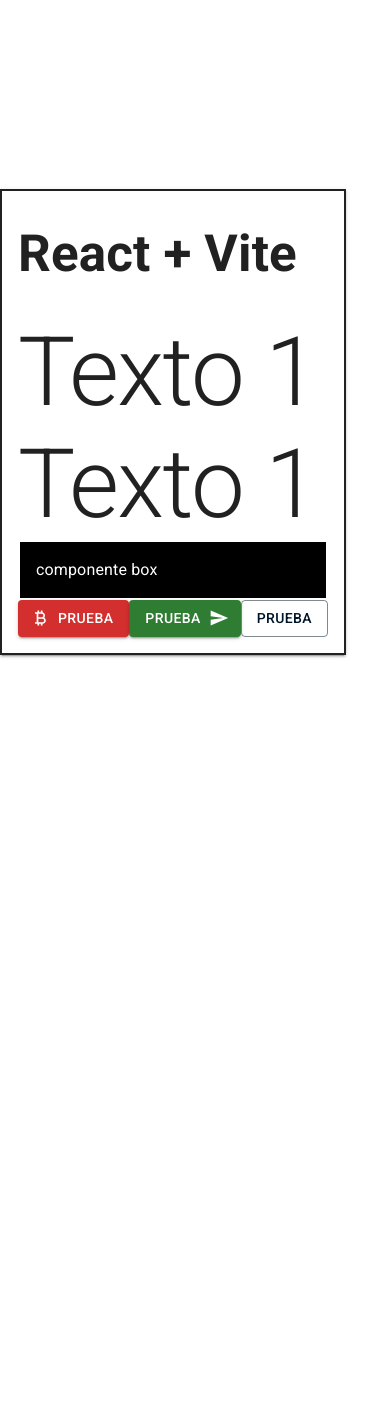
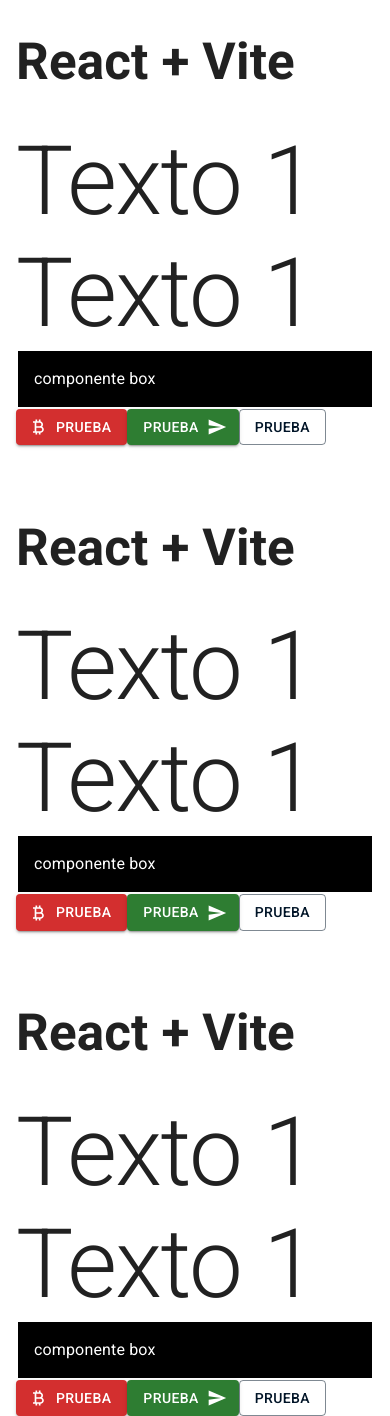
Before and after one commit to carlosbotero22/React-MaterialUI, a React (Vite) app: page / in a window 390 px wide. Before the commit the page ends 844 px from the top, so only its background shows below. Built offline with nearby package versions, Linux system fonts and the light colour scheme.

Commit message:
Grid - Responsive layout

```diff
--- a/src/App.jsx
+++ b/src/App.jsx
@@ -1,25 +1,94 @@
-import { Button, Container, Typography } from "@mui/material"
-import { Box } from "@mui/system"
-import CurrencyBitcoinIcon from '@mui/icons-material/CurrencyBitcoin';
-import SendIcon from '@mui/icons-material/Send';
-
+import { Button, Container, Typography, Grid } from "@mui/material";
+import { Box } from "@mui/system";
+import CurrencyBitcoinIcon from "@mui/icons-material/CurrencyBitcoin";
+import SendIcon from "@mui/icons-material/Send";
 
 export default function App() {
   return (
-    <Container sx={{border: 2, boxShadow: 2, pb: 2}}>
-      {/* tipografia */}
-      <h1>React + Vite</h1>
-      <Typography variant="h1">Texto 1</Typography>
-      <Typography variant="h1" component="span" textAlign="center">Texto 1</Typography>
+    <Container>
+      <Grid container spacing={5}>
+        <Grid item xs={12} sm={6} md={4}>
+          {/* tipografia */}
+          <h1>React + Vite</h1>
+          <Typography variant="h1">Texto 1</Typography>
+          <Typography variant="h1" component="span" textAlign="center">
+            Texto 1
+          </Typography>
 
+          {/* BOX COMPONENT */}
+          <Box sx={{ border: 2, padding: 2, bgcolor: "black", color: "white" }}>
+            componente box
+          </Box>
 
-      {/* BOX COMPONENT */}
-      <Box sx={{border: 2, padding: 2, bgcolor: "black", color: "white"}}>componente box</Box>
+          {/* botones */}
+          <Button
+            variant="contained"
+            color="error"
+            startIcon={<CurrencyBitcoinIcon />}
+          >
+            PRUEBA
+          </Button>
+          <Button variant="contained" color="success" endIcon={<SendIcon />}>
+            PRUEBA
+          </Button>
+          <Button variant="outlined">PRUEBA</Button>
+        </Grid>
 
-      {/* botones */}
-      <Button variant="contained" color="error" startIcon={<CurrencyBitcoinIcon />}>PRUEBA</Button>
-      <Button variant="contained" color="success" endIcon={<SendIcon />}>PRUEBA</Button>
-      <Button variant="outlined">PRUEBA</Button>
+        <Grid item xs={12} sm={6} md={4}>
+          {/* tipografia */}
+          <h1>React + Vite</h1>
+          <Typography variant="h1">Texto 1</Typography>
+          <Typography variant="h1" component="span" textAlign="center">
+            Texto 1
+          </Typography>
+
+          {/* BOX COMPONENT */}
+          <Box sx={{ border: 2, padding: 2, bgcolor: "black", color: "white" }}>
+            componente box
+          </Box>
+
+          {/* botones */}
+          <Button
+            variant="contained"
+            color="error"
+            startIcon={<CurrencyBitcoinIcon />}
+          >
+            PRUEBA
+          </Button>
+          <Button variant="contained" color="success" endIcon={<SendIcon />}>
+            PRUEBA
+          </Button>
+          <Button variant="outlined">PRUEBA</Button>
+        </Grid>
+
+        <Grid item xs={12} sm={12} md={4}>
+          {/* tipografia */}
+          <h1>React + Vite</h1>
+          <Typography variant="h1">Texto 1</Typography>
+          <Typography variant="h1" component="span" textAlign="center">
+            Texto 1
+          </Typography>
+
+          {/* BOX COMPONENT */}
+          <Box sx={{ border: 2, padding: 2, bgcolor: "black", color: "white" }}>
+            componente box
+          </Box>
+
+          {/* botones */}
+          <Button
+            variant="contained"
+            color="error"
+            startIcon={<CurrencyBitcoinIcon />}
+          >
+            PRUEBA
+          </Button>
+          <Button variant="contained" color="success" endIcon={<SendIcon />}>
+            PRUEBA
+          </Button>
+          <Button variant="outlined">PRUEBA</Button>
+        </Grid>
+      </Grid>
+
     </Container>
-  )
+  );
 }
```
